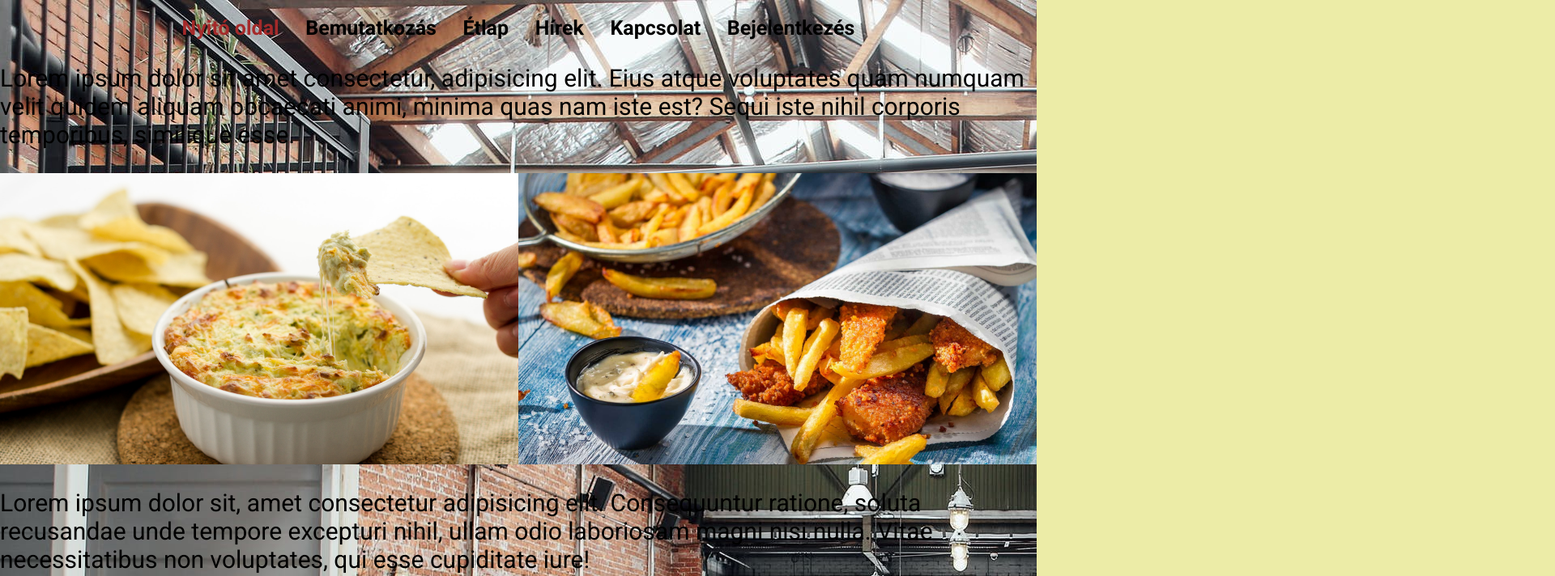
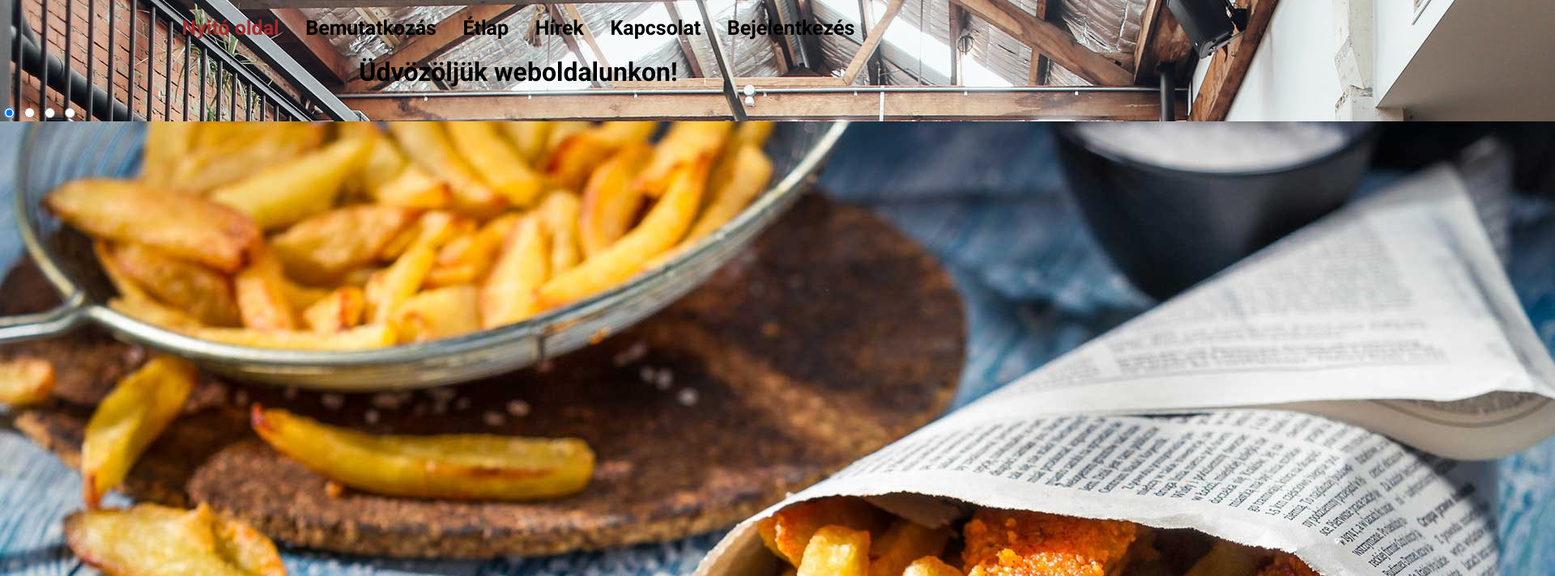
Before and after one commit to p4likas51/vendeglo, a plain HTML site: page index.html in a window 1280 px wide. Shown: the top 712 px of the page at 81% size, 1920 px wide, since content can reach past the window. Drawn offline with Linux system fonts and the light colour scheme.

Commit message:
nyitó oldal befejezése

```diff
--- a/index.html
+++ b/index.html
@@ -1,5 +1,6 @@
 <!DOCTYPE html>
 <html lang="hu">
+
 <head>
     <meta charset="UTF-8">
     <meta http-equiv="X-UA-Compatible" content="IE=edge">
@@ -11,6 +12,7 @@
     <link href="https://fonts.googleapis.com/css2?family=Roboto:wght@400;700&display=swap" rel="stylesheet">
 
 </head>
+
 <body>
     <div class="menu">
         <span target="_self">Nyitó oldal</span>
@@ -20,21 +22,29 @@
         <a href="kapcsolat.html" class="menu_items" target="_self">Kapcsolat</a>
         <a href="bejelenzkezes.html" class="menu_items" target="_self">Bejelentkezés</a>
     </div>
-    <div class="images">
-        <div>
-            <div>
-                <p>
-                    Lorem ipsum dolor sit amet consectetur, adipisicing elit. Eius atque voluptates quam numquam velit quidem aliquam obcaecati animi, minima quas nam iste est? Sequi iste nihil corporis temporibus, similique esse.
-                </p>
+    <div class="index_background">
+        <div class="index_title">
+            <h1>Üdvözöljük weboldalunkon!</h1>
+        </div>
+        <div class="index_slider">
+            <div class="index_images">
+                <input type="radio" name="slide" id="img1" checked>
+                <input type="radio" name="slide" id="img2">
+                <input type="radio" name="slide" id="img3">
+                <input type="radio" name="slide" id="img4">
+                <img src="images/1.jpg" alt="Fish & Chips" class="index_m1">
+                <img src="images/jalapenho_chips_1920x1080.jpg" alt="Jalapenho chips" class="index_m2">
+                <img src="images/hamburger.jpg" alt="Hamburger" class="index_m3">
+                <img src="images/chocolate_pancake.jpg" alt="Palacsinta csoki öntettel" class="index_m4">
             </div>
-        </div>
-        <div>
-            <img src="images/1.jpg" alt="Fish and Chips" class="image_items" style="float: right;">
-            <img src="images/jalapenho_chips_1920x1080.jpg" alt="Jalapenho chips" class="image_items">
-            <p>
-                Lorem ipsum dolor sit, amet consectetur adipisicing elit. Consequuntur ratione, soluta recusandae unde tempore excepturi nihil, ullam odio laboriosam magni nisi nulla. Vitae necessitatibus non voluptates, qui esse cupiditate iure!
-            </p>
+            <div class="index_dots">
+                <label for="img1"></label>
+                <label for="img2"></label>
+                <label for="img3"></label>
+                <label for="img4"></label>
+            </div>
         </div>
     </div>
 </body>
+
 </html>
```
Also changed, not shown: images/chocolate_pancake.jpg (added), images/hamburger.jpg (added).
